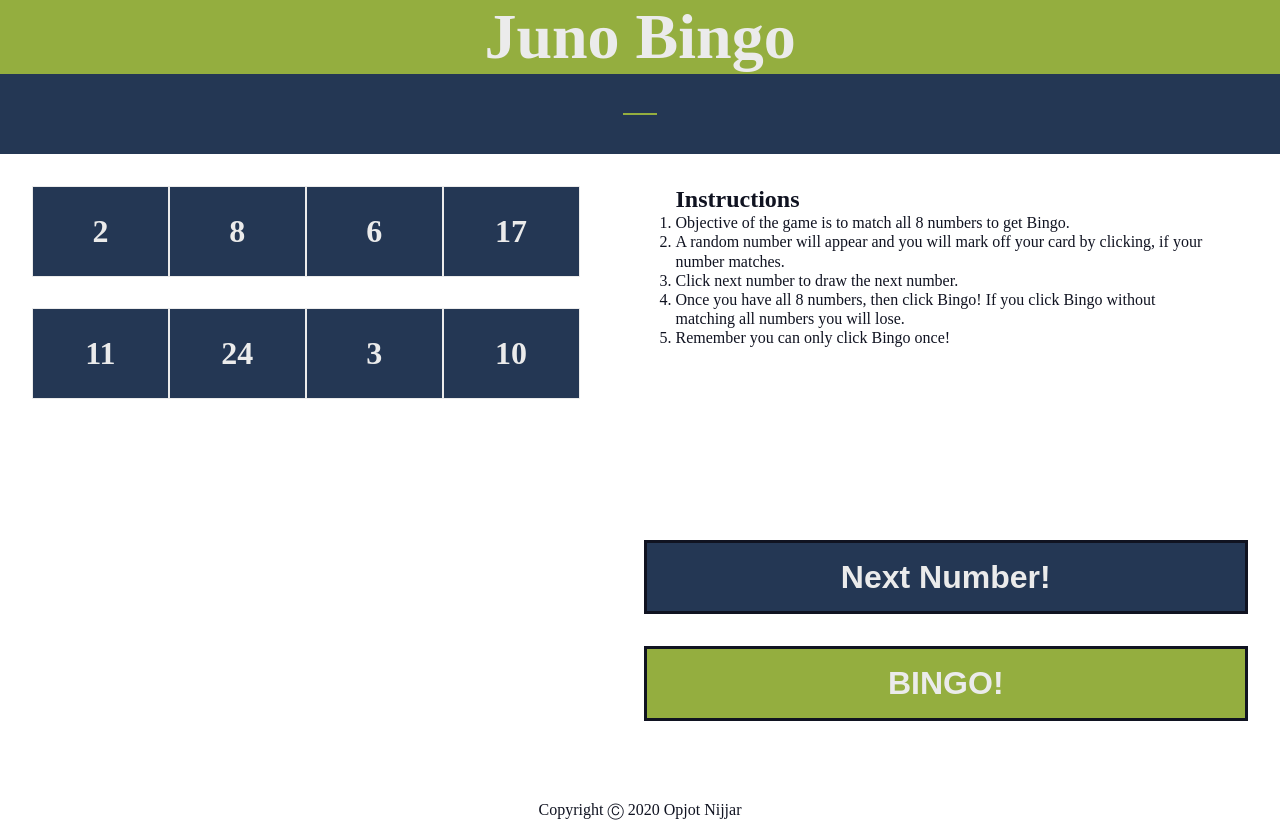
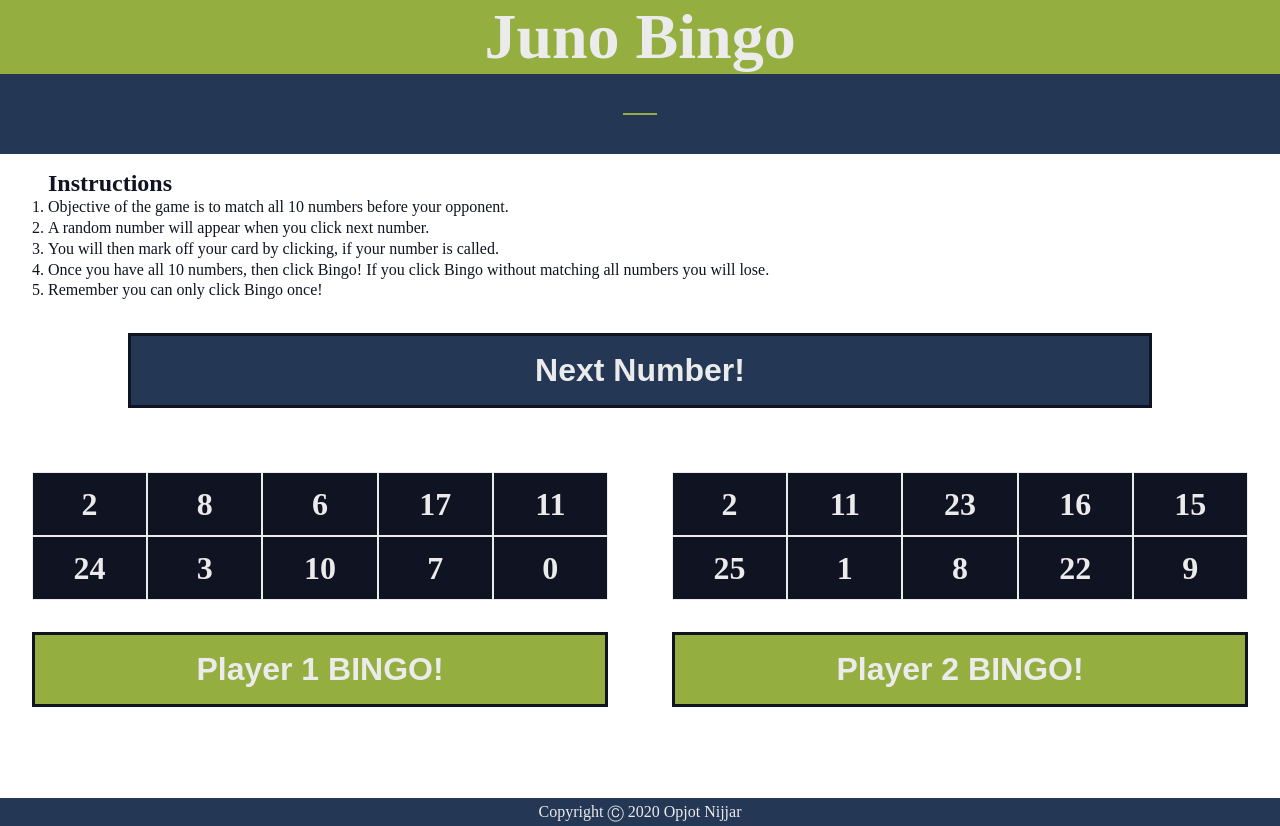
Before and after one commit to Opjot/opjotNijjarProject3, a plain HTML site: page index.html in a window 1280 px wide. Drawn offline with nearby package versions, Linux system fonts and the light colour scheme.

Commit message:
player 2 added, remasterd

```diff
--- a/index.html
+++ b/index.html
@@ -6,57 +6,106 @@
     <meta http-equiv="X-UA-Compatible" content="ie=edge">
     <link rel="stylesheet" href="./styles/style.css">
     <script src="https://ajax.googleapis.com/ajax/libs/jquery/2.1.4/jquery.min.js"></script>
+    <link rel="shortcut icon" href="./assets/favicon_io/favicon-32x32.png" type="image/x-icon">
     <title>Juno Bingo</title>
 </head>
 <body>
+    <!-- Header begins here.-->
     <header>
         <h1>Juno <span>Bingo</span></h1>
         <div class="numberHolder">
             <p class="nextNum"></p>
         </div>
     </header>
+    <!-- the main begins here. -->
     <main>
         <section class="wrapper">
-            <section class="cardContainer">
+            <section>
+                <div class="instructions">
+                    <h2>Instructions</h2>
+                    <ul>
+                        <li>Objective of the game is to match all 10 numbers before your opponent.</li>
+                        <li>A random number will appear when you click next number. </li>
+                        <li>You will then mark off your card by clicking, if your number is called.</li>
+                        <li>Once you have all 10 numbers, then click Bingo! If you click Bingo without matching all numbers you will lose.</li>
+                        <li>Remember you can only click Bingo once!</li>
+                    </ul>
+                </div>
+            </section>
+            <section>
+                <section class="clicker">
+                    <button class="next">Next Number!</button>
+                    <div class="message"> </div>
+                </section>
+                <section class="cardsArea">
+                    <section class=" cardContainer card1">
                         <div class="gridItem gridItem1">
                             <p class="numb num1"> </p>
                         </div>
-                <div class="gridItem gridItem2">
+                        <div class="gridItem gridItem1">
                             <p class="numb num2"></p>
                         </div>
-                <div class="gridItem gridItem3">
+                        <div class="gridItem gridItem1">
                             <p class="numb num3"> </p>
                         </div>
-                <div class="gridItem gridItem4">
+                        <div class="gridItem gridItem1">
                             <p class="numb num4"></p>
                         </div>
-                <div class="gridItem gridItem5">
+                        <div class="gridItem gridItem1">
                             <p class="numb num5"> </p>
                         </div>
-                <div class="gridItem gridItem6">
+                        <div class="gridItem gridItem1">
                             <p class="numb num6"></p>
                         </div>
-                <div class="gridItem gridItem7">
+                        <div class="gridItem gridItem1">
                             <p class="numb num7"> </p>
                         </div>
-                <div class="gridItem gridItem8">
+                        <div class="gridItem gridItem1">
                             <p class="numb num8"></p>
                         </div>
-                <section class="message"> </section>
+                        <div class="gridItem gridItem1">
+                            <p class="numb num19"> </p>
+                        </div>
+                        <div class="gridItem gridItem1">
+                            <p class="numb num20"> </p>
+                        </div>
+                        <button class="bingo">Player 1 BINGO!</button>
                     </section>
-            <section class="section2">
-                <div class="instructions">
-                    <h2>Instructions</h2>
-                    <ul>
-                        <li>Objective of the game is to match all 8 numbers to get Bingo.</li>
-                        <li>A random number will appear and you will mark off your card by clicking, if your number matches.</li>
-                        <li>Click next number to draw the next number.</li>
-                        <li>Once you have all 8 numbers, then click Bingo! If you click Bingo without matching all numbers you will lose.</li>
-                        <li>Remember you can only click Bingo once!</li>
-                    </ul>
+                    <section class="cardContainer card2">
+                        <div class="gridItem gridItem2 ">
+                            <p class="numb num9"> </p>
                         </div>
-                <button class="next">Next Number!</button>
-                <button class="bingo">BINGO!</button>
+                        <div class="gridItem gridItem2 ">
+                            <p class="numb num10"></p>
+                        </div>
+                        <div class="gridItem gridItem2">
+                            <p class="numb num11"> </p>
+                        </div>
+                        <div class="gridItem gridItem2">
+                            <p class="numb num12"></p>
+                        </div>
+                        <div class="gridItem gridItem2">
+                            <p class="numb num13"> </p>
+                        </div>
+                        <div class="gridItem gridItem2">
+                            <p class="numb num14"></p>
+                        </div>
+                        <div class="gridItem gridItem2">
+                            <p class="numb num15"> </p>
+                        </div>
+                        <div class="gridItem gridItem2">
+                            <p class="numb num16"></p>
+                        </div>
+                        <div class="gridItem gridItem2">
+                            <p class="numb num17"> </p>
+                        </div>
+                        <div class="gridItem gridItem2">
+                            <p class="numb num18"> </p>
+                        </div>
+                        <button class="bingo2">Player 2 BINGO!</button>
+                    </section>
+                </section>
+
             </section>
         </section>
     </main>
--- a/script.js
+++ b/script.js
@@ -9,8 +9,8 @@ $(document).ready(function(){
     const numberArray = []
 
     // generating random number for card and checking array that it does not already exist there.
-    while(numberArray.length < 9){  //
-        const randomNumber = number(0, 25);  //
+    while(numberArray.length < 10){
+        const randomNumber = number(0, 25);
         const cardNumber = numberArray.indexOf(randomNumber);
         if (cardNumber === - 1){
             numberArray.push(randomNumber)
@@ -26,6 +26,8 @@ $(document).ready(function(){
     $(".num6").append(numberArray[5])
     $(".num7").append(numberArray[6])
     $(".num8").append(numberArray[7])
+    $(".num19").append(numberArray[8])
+    $(".num20").append(numberArray[9])
 
     // grabbing the random numbers generated and putting them into an array.
     const generatedNumbersCalled = [];
@@ -53,23 +55,70 @@ $(document).ready(function(){
                 return array2.includes(item);
             })
         }
-
         // Appending text to tell user if they won or lost depending on the above function being true.
     if(checkArrays(numberArray, generatedNumbersCalled) === true){
-        $(".message").append("<p class='hello'>Winner Winner Vegan Dinner!</p> <p>You win the game!</p>");
+        $(".message").append("<p class='hello'>Winner Winner Vegan Dinner!</p> <p>PLAYER 1 wins the game!</p>");
+        $(".message").css({"display": "flex","flex-direction": "column", "font-size": "3rem","text-align": "center"});
+        $(".next").attr("disabled", "disabled");
+        $(".bingo2").attr("disabled", "disabled")
+        }
+        else {
+        $(".message").append("<p class='bye'>Numbers do not match, Player 1 loses.</p> <p>GAME OVER!</p>");
         $(".message").css({"display": "flex","flex-direction": "column", "font-size": "3rem","text-align": "center" });
         $(".next").attr("disabled", "disabled");
-        }
-        else {
-        $(".message").append("<p class='bye'>All your numbers did not match!</p> <p>Better luck next time!</p>");
-        $(".message").css({"display": "flex","flex-direction": "column", "font-size": "3rem","text-align": "center" });
-        $(".next").attr("disabled", "disabled");
+        $(".bingo2").attr("disabled", "disabled")
         }
     })
 
     // changed the css styling on click.
     $(".gridItem").on("click", function(){
         $(this).toggleClass("selected");
+    });
+
+    // getting random numbers for card 2.
+    const numberArray2 = []
+
+        while(numberArray2.length < 10){
+        const randomNumber2 = number(0, 25);
+        const cardNumber2 = numberArray2.indexOf(randomNumber2);
+        if (cardNumber2 === - 1){
+            numberArray2.push(randomNumber2)
+        }
+    }
+
+    // appending random numbers to card 2
+    $(".num9").append(numberArray2[0])
+    $(".num10").append(numberArray2[1])
+    $(".num11").append(numberArray2[2])
+    $(".num12").append(numberArray2[3])
+    $(".num13").append(numberArray2[4])
+    $(".num14").append(numberArray2[5])
+    $(".num15").append(numberArray2[6])
+    $(".num16").append(numberArray2[7])
+    $(".num17").append(numberArray2[8])
+    $(".num18").append(numberArray2[9])
+
+    // comparing arrays when player 2 button is clicked.
+    $(".bingo2").one("click", function (){
+        function checkArrays(array1, array2){
+        array2 = array2.flat();
+        return array1.every(function(item){
+                return array2.includes(item);
+            })
+        }
+
+        // checking for winner.
+        if(checkArrays(numberArray2, generatedNumbersCalled) === true){
+            $(".message").append("<p class='hello'>Winner Winner Vegan Dinner!</p> <p>PLAYER 2 wins the game!</p>")
+            $(".message").css({"display": "flex","flex-direction": "column", "font-size": "3rem","text-align": "center" });
+            $(".next").attr("disabled", "disabled");
+            $(".bingo").attr("disabled", "disabled")
+            }
+            else {
+            $(".message").append("<p class='bye'>Numbers do not match, Player 2 loses.</p> <p>GAME OVER!</p>");
+            $(".message").css({"display": "flex","flex-direction": "column", "font-size": "3rem","text-align": "center" });
+            $(".next").attr("disabled", "disabled");
+            $(".bingo").attr("disabled", "disabled")
+            }
     })
-
-});
+})
--- a/styles/sass/style.scss
+++ b/styles/sass/style.scss
@@ -1,5 +1,4 @@
 @import './setup';
-@import './mediaQuery';
 
 // Default style stripper
 body,
@@ -17,7 +16,7 @@ footer {
 }
 
 body{
-    color:#ebebeb
+    color:#ebebeb;
 }
 
 .numberHolder{
@@ -25,26 +24,16 @@ body{
 }
 
 .cardContainer {
-    display: grid;
-    grid-template-columns: 25% 25% 25% 25%;
-    grid-template-rows: 122px 122px;
-    width:60%;
+    display:flex;
+    flex-wrap: wrap;
+    width:50%;
     padding:2rem 2rem 0 2rem;
     flex-basis:auto;
-    grid-gap: 0;
 }
 
-.wrapper{
-    display: flex;
-    flex-direction:row;
-
-}
-
-.section2{
+.cardsArea{
     display:flex;
-    flex-direction: column;
-    padding:2rem 2rem 0 2rem;
-    flex-basis:auto;
+    flex-wrap: wrap;
 }
 
 h1{
@@ -57,7 +46,7 @@ button{
     padding:1rem;
     background: #94ae3f;
     width: 100%;
-    margin:1rem auto;
+    margin:2rem auto;
     border: 0.2rem solid #101321;
     font-size:2rem;
     font-weight:bold;
@@ -89,32 +78,51 @@ justify-content: center;
     display:flex;
     align-items: center;
     justify-content: center;
-    height:75%;
     background: #243754;
     border:0.1rem #ebebeb solid;
+    width: 20%;
+    height:4rem;
 
 }
 
+.gridItem1, .gridItem2{
+    background:#101321
+}
+
+
+
 .next{
-    margin-top:12rem;
+    margin-top:2rem;
     background:#243754;
+    width:80%;
+}
+
+.clicker{
+    display: flex;
+    flex-direction:column;
+    align-items:center;
+
 }
 
 .instructions{
     text-align: left;
-    padding:0 2rem;
-    color:#101321
+    padding:0 3rem ;
+    color:#101321;
+    width:100%;
+    margin:1rem 0 0 0
 }
 
 li{
     list-style-type: number;
-    line-height: 1.2rem;
+    line-height: 1.3rem;
 }
 
 .copyright{
     text-align:center;
-    margin-top:4rem;
-    color:#101321
+    margin-top:3.7rem;
+    color:#ebebeb;
+    background:#243754;
+    padding:0.3rem
 }
 
 .selected{
@@ -123,17 +131,18 @@ li{
 }
 .message{
     background:#94ae3f;
-    width:400%;
+    width:100%;
     height:100%;
     display:none;
     align-items: center;
     justify-content: center;
-    z-index:1;
     color: #243754
 }
 
+// media query begins here for 750px.
 @media (max-width:750px){
     .wrapper{
+        display:flex;
         flex-direction:column-reverse;
     }
     .section2{
@@ -157,15 +166,22 @@ li{
     .hello, .bye{
         flex-direction: column-reverse;
     }
-
+    button{
+        margin:1rem 0;
+    }
 }
 
+// media query begins here fro 560px and less.
 @media(max-width:560px){
-    .wrapper{
-        flex-direction:column;
-    }
     .section2{
         flex-direction: column-reverse;
         padding-top:0
     }
+    .cardContainer{
+        padding-top:0
+    }
+    button{
+        font-size:1rem;
 }
+
+}
```
Also changed, not shown: assets/favicon_io/favicon-32x32.png (added), styles/style.css. Lines whose indentation alone changed are shown as unchanged.
